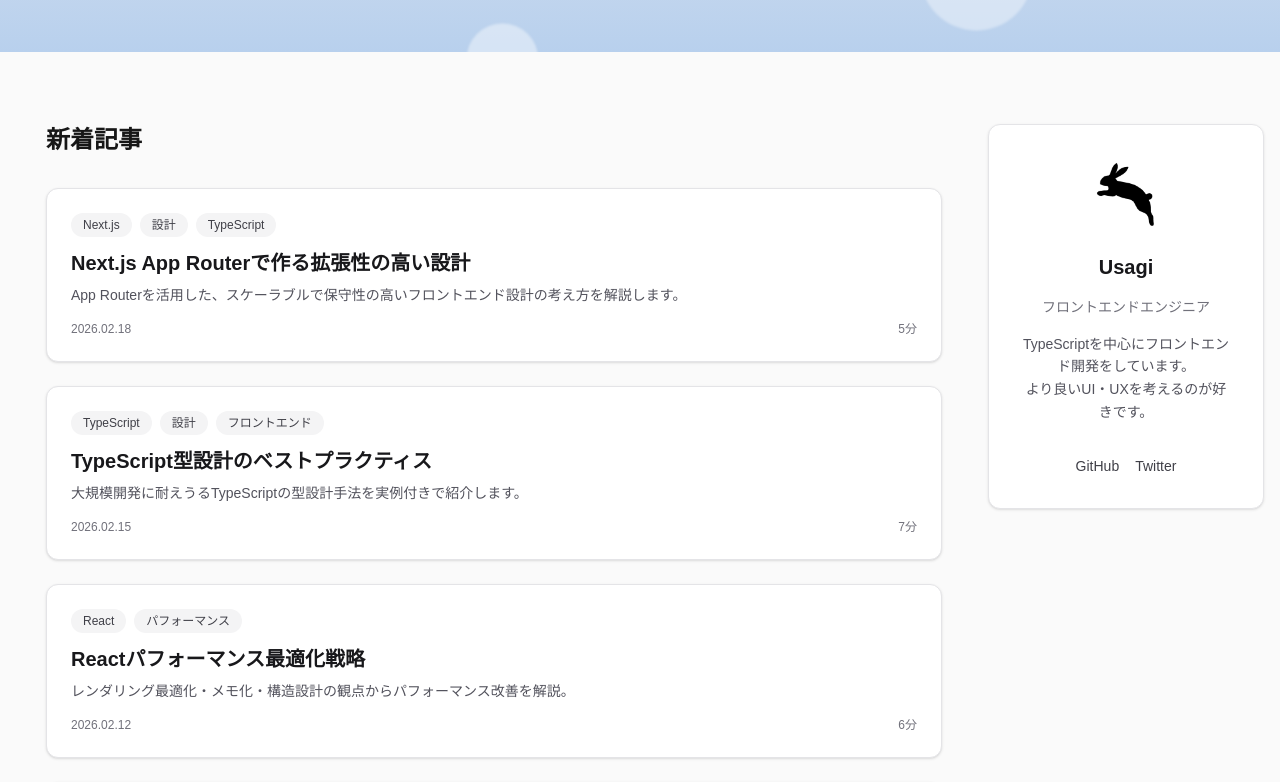
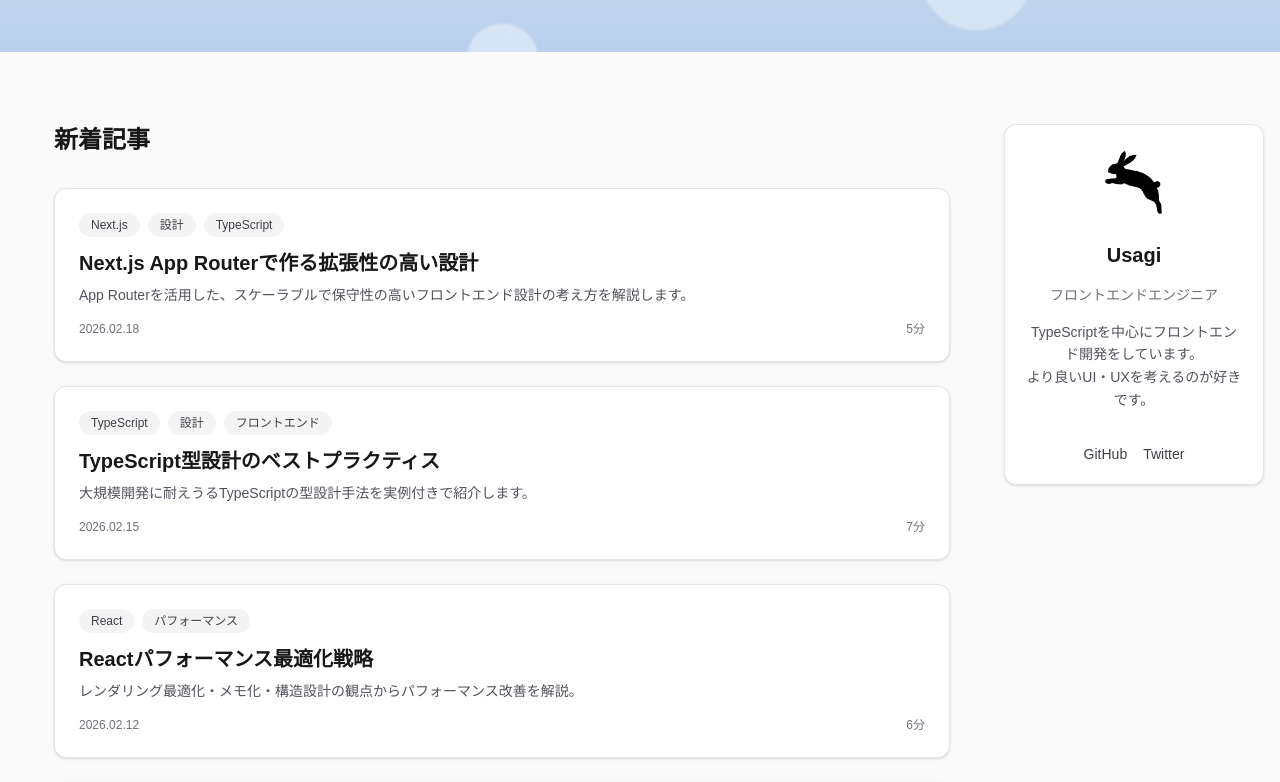
Before and after one commit to Apple-cake/next-tech-blog, a Next.js app: page / in a window 1280 px wide. Shown: the part 420-1202 px from the top of the page. Built offline with nearby package versions, Linux system fonts and the light colour scheme.

Commit message:
PC表示時のプロフィールの幅を固定化

```diff
--- a/app/articles/[slug]/page.tsx
+++ b/app/articles/[slug]/page.tsx
@@ -90,8 +90,8 @@
       {/* スマホ固定バー */}
       <MobileTocBar items={toc} />
       <article className="max-w-7xl mx-auto px-6 md:pl-10 md:pr-4 py-10">
-      <div className="grid grid-cols-1 md:grid-cols-4 gap-10">
-        <section className="md:col-span-3">
+        <div className="flex flex-col md:flex-row gap-10">
+          <section className="flex-1 min-w-0">
             {/* パンくず */}
             <Breadcrumb
               items={[
@@ -165,7 +165,7 @@
             </nav>
           </section>
           {/* サイドバー */}
-        <aside className="md:col-span-1">
+          <aside className="w-full md:w-[260px] shrink-0">
             <div className="md:sticky md:top-12">
               <ProfileCard />
               <div className="hidden md:block">
--- a/app/page.tsx
+++ b/app/page.tsx
@@ -18,16 +18,9 @@
       <HeroSection />
       {/* コンテンツエリア */}
       <div className="max-w-7xl mx-auto px-6 md:pl-10 md:pr-4 py-10">
-        <div
-          className="
-            grid
-            grid-cols-1
-            md:grid-cols-4
-            gap-10
-          "
-        >
+        <div className="flex flex-col md:flex-row gap-10">
           {/* 記事一覧 */}
-          <section id="articles" className="md:col-span-3">
+          <section id="articles" className="flex-1 min-w-0">
             <ArticleList
               articles={articles}
               title="新着記事"
@@ -35,7 +28,7 @@
           </section>
 
           {/* サイドバー */}
-          <aside className="md:col-span-1">
+          <aside className="w-full md:w-[260px] shrink-0">
             <div className="md:sticky md:top-12">
               <ProfileCard />
             </div>
--- a/app/tags/[slug]/page.tsx
+++ b/app/tags/[slug]/page.tsx
@@ -24,9 +24,8 @@
 
   return (
     <main className="max-w-7xl mx-auto px-6 md:pl-10 md:pr-4 py-10">
-      <div className="grid grid-cols-1 md:grid-cols-4 gap-10">
-
-        <section className="md:col-span-3">
+      <div className="flex flex-col md:flex-row gap-10">
+        <section className="flex-1 min-w-0">
           {/* パンくず */}
           <Breadcrumb
             items={[
@@ -41,12 +40,11 @@
           />
         </section>
         {/* サイドバー */}
-        <aside className="md:col-span-1">
+        <aside className="w-full md:w-[260px] shrink-0">
           <div className="md:sticky md:top-12">
             <ProfileCard />
           </div>
         </aside>
-
       </div>
     </main>
   );
--- a/components/profile/ProfileCard.tsx
+++ b/components/profile/ProfileCard.tsx
@@ -7,7 +7,7 @@
 export default function ProfileCard() {
   return (
     <section className="md:mt-0" aria-labelledby="profile-heading">
-      <div className="w-full md:max-w-xs rounded-xl border border-zinc-200 bg-white p-8 shadow-sm">
+      <div className="w-full md:max-w-xs rounded-xl border border-zinc-200 bg-white p-5 shadow-sm">
 
         {/* Avatar */}
         <div className="flex flex-col items-center text-center space-y-4">
```
Lines whose indentation alone changed are shown as unchanged.
